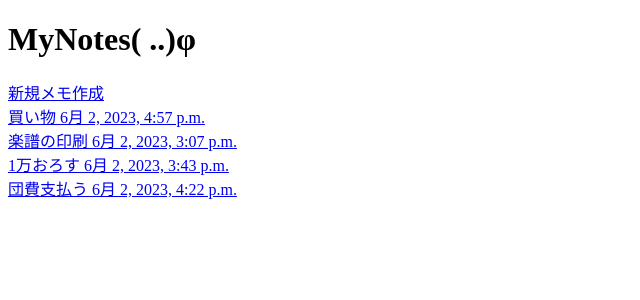
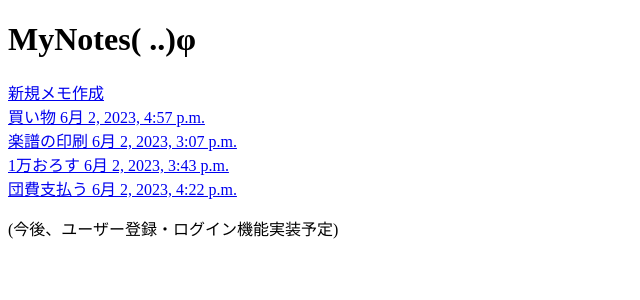
Before and after one commit to MomokaYasui/my_blog, a Django app: template mynotes/memo/app/templates/app/index.html in a window 1280 px wide. Shown: the top 300 px of the page, without its empty margins (0-640 px from the left). Run offline with Django 3.2, Linux system fonts and the light colour scheme; the template is opened without the code that fills it: values that come from a table or form of the project are taken from there, others are empty; data comes from the database, SQL or seed files in the repository.

Commit message:
ユーザー登録、ログイン機能実装予定の文言追加

```diff
--- a/mynotes/memo/app/templates/app/index.html
+++ b/mynotes/memo/app/templates/app/index.html
@@ -10,4 +10,6 @@
         </div>
         </a>
     {% endfor %}
+
+    <p>(今後、ユーザー登録・ログイン機能実装予定)</p>
 {% endblock %}
```
